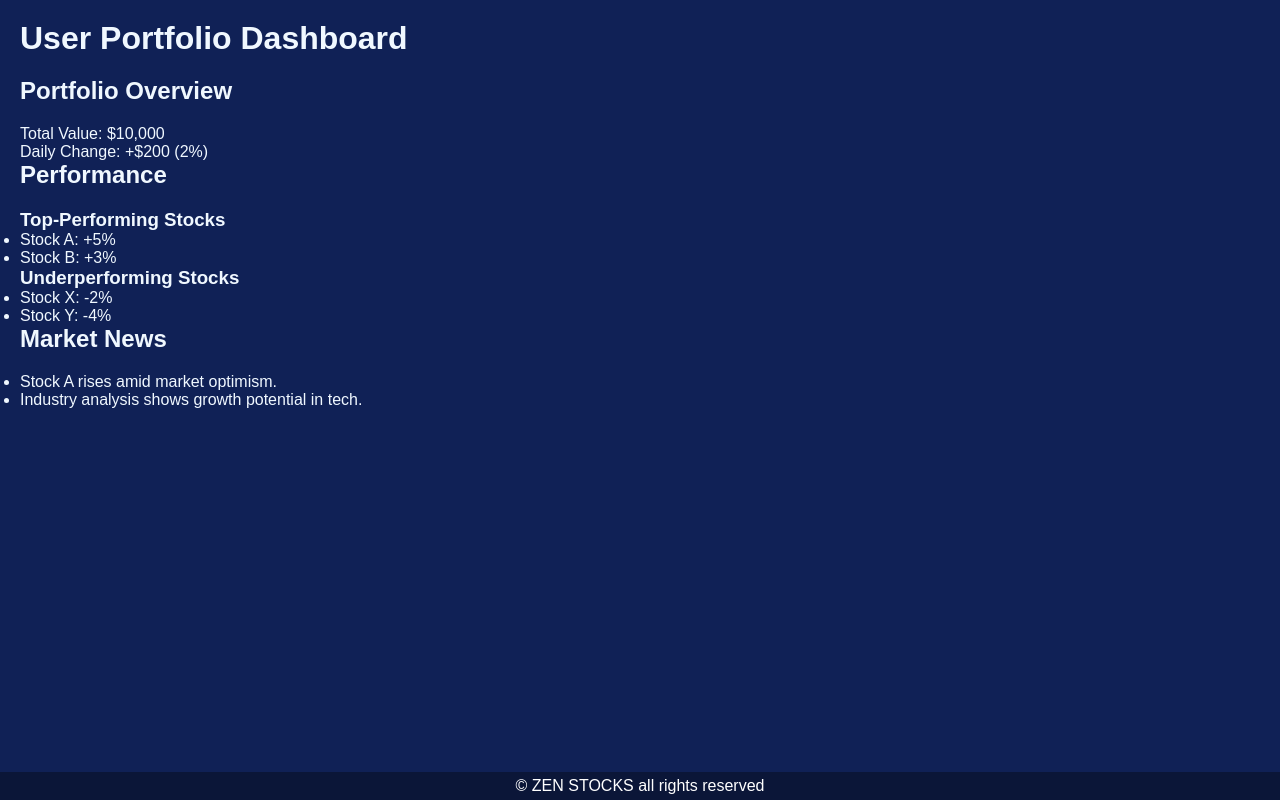
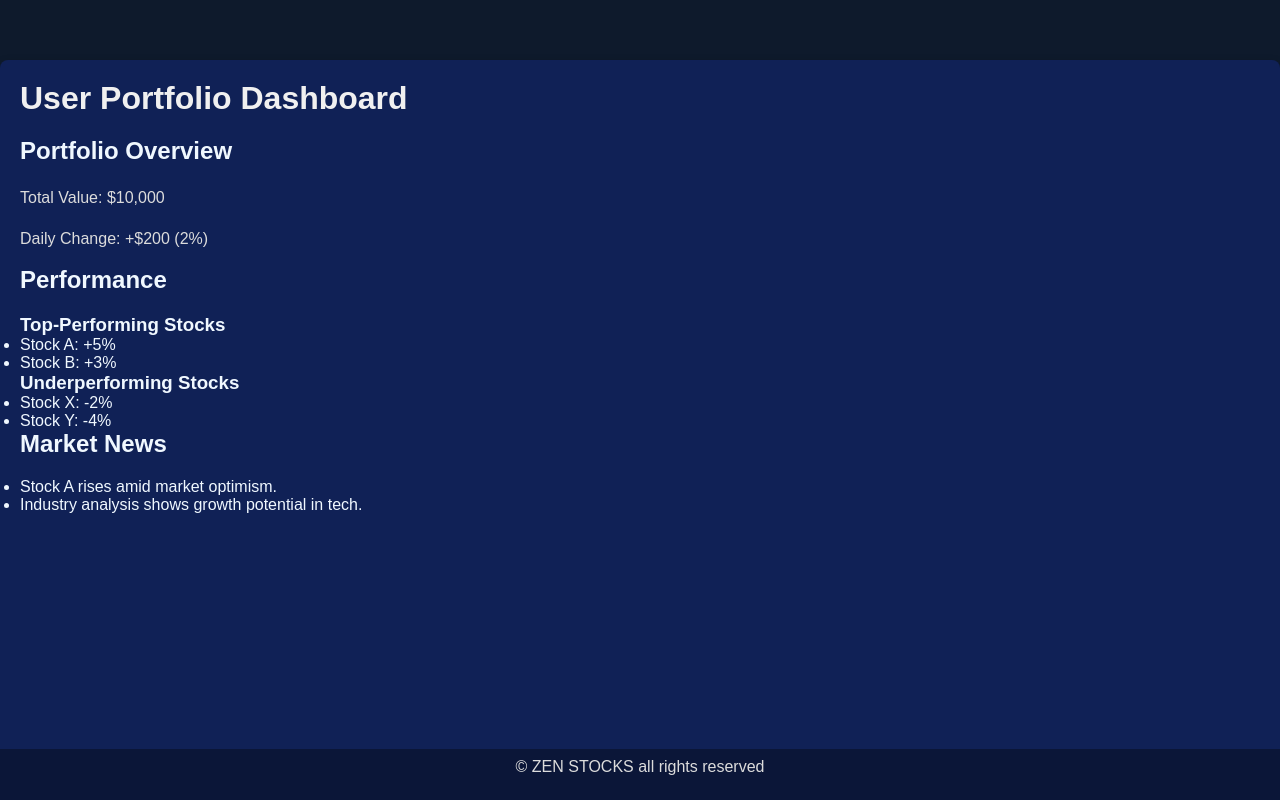
Before and after one commit to 7account13/Stock-market-analysis, a React (Create React App) app: page /dashboard in a window 1280 px wide. Built offline with nearby package versions, Linux system fonts and the light colour scheme.

Commit message:
fixed dashboards

```diff
--- a/src/components/Dashboard.css
+++ b/src/components/Dashboard.css
@@ -1,16 +1,29 @@
 .dashboard {
   display: flex;
   flex-direction: column;
-  min-height: 100vh; /* Ensures the dashboard takes the full height */
+  min-height: 100vh;
+  padding-top: 60px;
+  background-color: #0e1a2c;
+  color: aliceblue;
 }
 
 .dashboard-content {
-  flex: 1; /* Allows the content area to grow */
-  padding: 20px; /* Add padding to the content area */
+  flex: 1;
+  padding: 20px;
   background-color: #102156;
-  color: aliceblue;
+  border-radius: 8px;
+  box-shadow: 0 4px 10px rgba(0, 0, 0, 0.3);
 }
 
 h1 {
-  margin-bottom: 20px; /* Adds spacing below the title */
+  margin-bottom: 20px;
+  font-size: 2rem;
+  color: #f0f0f0;
 }
+
+
+p {
+  line-height: 1.6;
+  margin-bottom: 15px;
+  color: #dcdcdc;
+}
--- a/src/components/Header.css
+++ b/src/components/Header.css
@@ -1,4 +1,4 @@
-/* Basic reset */
+
 * {
   margin: 0;
   padding: 0;
@@ -7,13 +7,21 @@
 
 .header {
   display: flex;
-  position: fixed;
   justify-content: space-between;
   align-items: center;
   background-color: #0b1638;
-  padding: 10px 20px;
+  padding: 15px 20px;
   color: #fff;
   font-family: Arial, sans-serif;
+  position: fixed;
+  width: 100%;
+  z-index: 1000;
+}
+
+.header h1 {
+  font-size: 1.5rem;
+  font-weight: 700;
+  margin-right: auto;
 }
 
 .nav-links {
@@ -37,4 +45,21 @@
 .user-details {
   font-size: 1rem;
   font-weight: 500;
+  color: #f0f0f0;
 }
+
+
+@media (max-width: 768px) {
+  .header {
+    flex-direction: column;
+    align-items: flex-start;
+  }
+
+  .nav-links {
+    margin-top: 10px;
+  }
+
+  .nav-links a {
+    padding: 10px 15px;
+  }
+}
```
